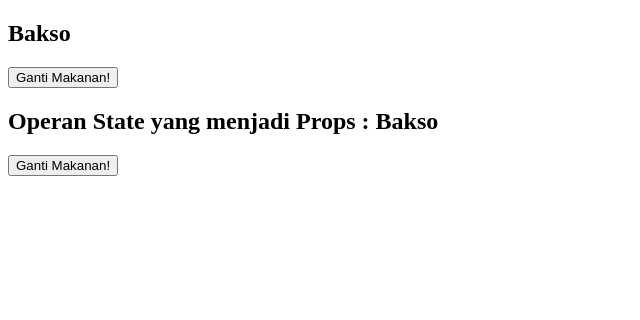
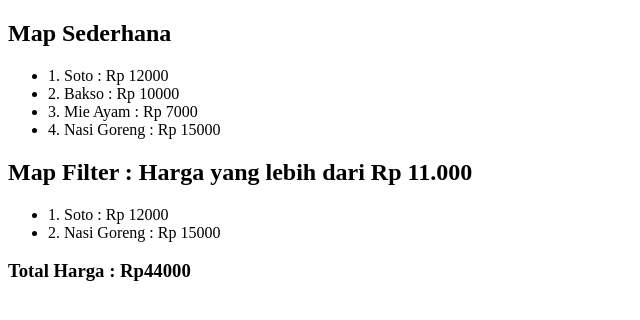
Before and after one commit to AMTATO/REACT-JS-DASAR, a React (Create React App) app: page / in a window 1280 px wide. Shown: the top 320 px of the page, without its empty margins (0-640 px from the left). Built offline with nearby package versions, Linux system fonts and the light colour scheme.

Commit message:
Map, Filter, Reduce

```diff
--- /dev/null
+++ b/src/Map.js
@@ -0,0 +1,51 @@
+import React from "react";
+
+const foods = [
+  {
+    nama: "Soto",
+    harga: 12000,
+  },
+  {
+    nama: "Bakso",
+    harga: 10000,
+  },
+  {
+    nama: "Mie Ayam",
+    harga: 7000,
+  },
+  {
+    nama: "Nasi Goreng",
+    harga: 15000,
+  },
+];
+
+// Reduce
+const total_bayar = foods.reduce((total_harga, food) => total_harga+food.harga, 0);
+
+const Map = () => {
+  return (
+    <div>
+      <h2>Map Sederhana</h2>
+      <ul>
+        {foods.map((food, index) => (
+          <li>
+            {index + 1}. {food.nama} : Rp {food.harga}
+          </li>
+        ))}
+      </ul>
+      <h2>Map Filter : Harga yang lebih dari Rp 11.000</h2>
+      <ul>
+        {foods
+          .filter((food) => food.harga > 11000)
+          .map((food, index) => (
+            <li>
+              {index + 1}. {food.nama} : Rp {food.harga}
+            </li>
+          ))}
+      </ul>
+      <h3>Total Harga : Rp{total_bayar}</h3>
+    </div>
+  );
+};
+
+export default Map;
--- a/src/index.js
+++ b/src/index.js
@@ -1,10 +1,11 @@
 import React from 'react';
 import ReactDOM from 'react-dom/client';
 // import App from './App';
-import Header from './Header';
-import Navbar from './Navbar';
-import StateProps from './StateProps';
-import Variable from './Variable';
+// import Header from './Header';
+// import Navbar from './Navbar';
+// import StateProps from './StateProps';
+// import Variable from './Variable';
+import Map from './Map';
 
 const root = ReactDOM.createRoot(document.getElementById('root'));
 root.render(
@@ -12,7 +13,8 @@ root.render(
     {/* <Navbar />
     <Header />
     <App />
-    <Variable /> */}
-    <StateProps />
+    <Variable />
+    <StateProps /> */}
+    <Map />
   </React.StrictMode>
 );
```
